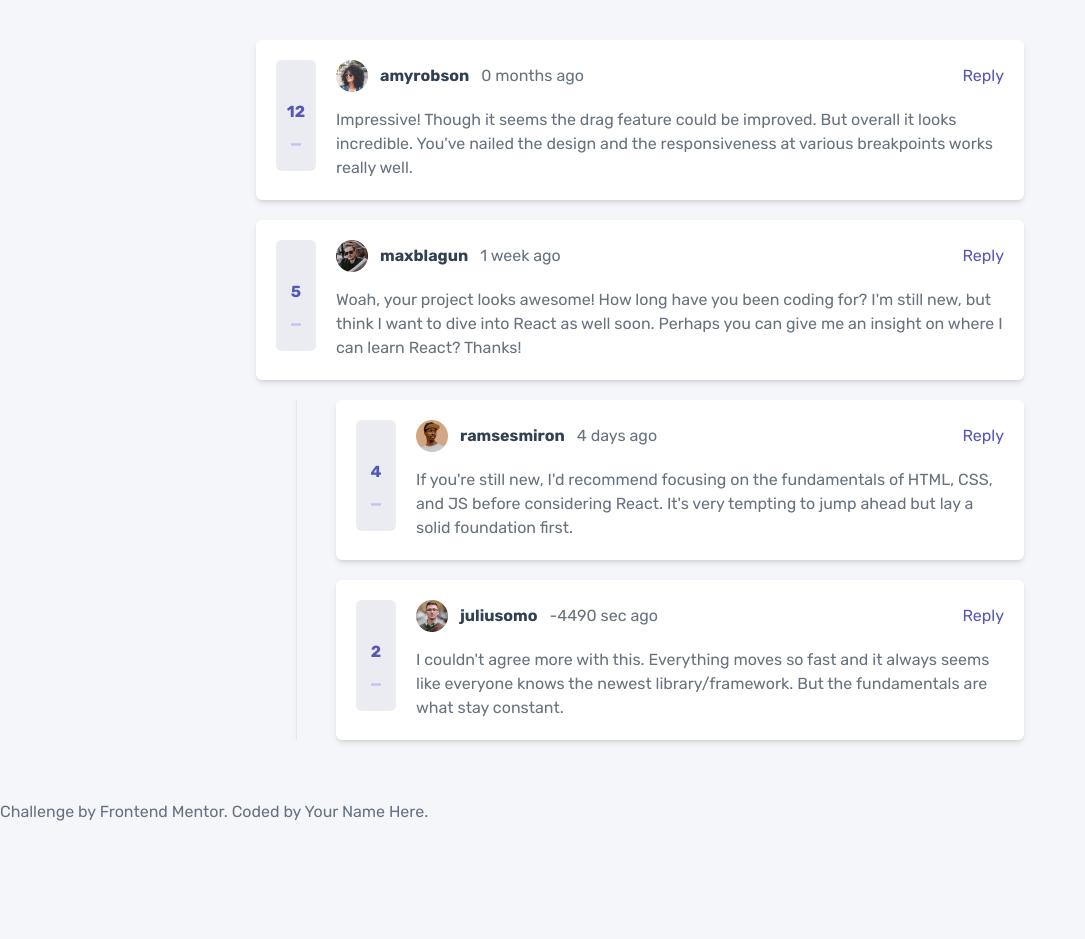
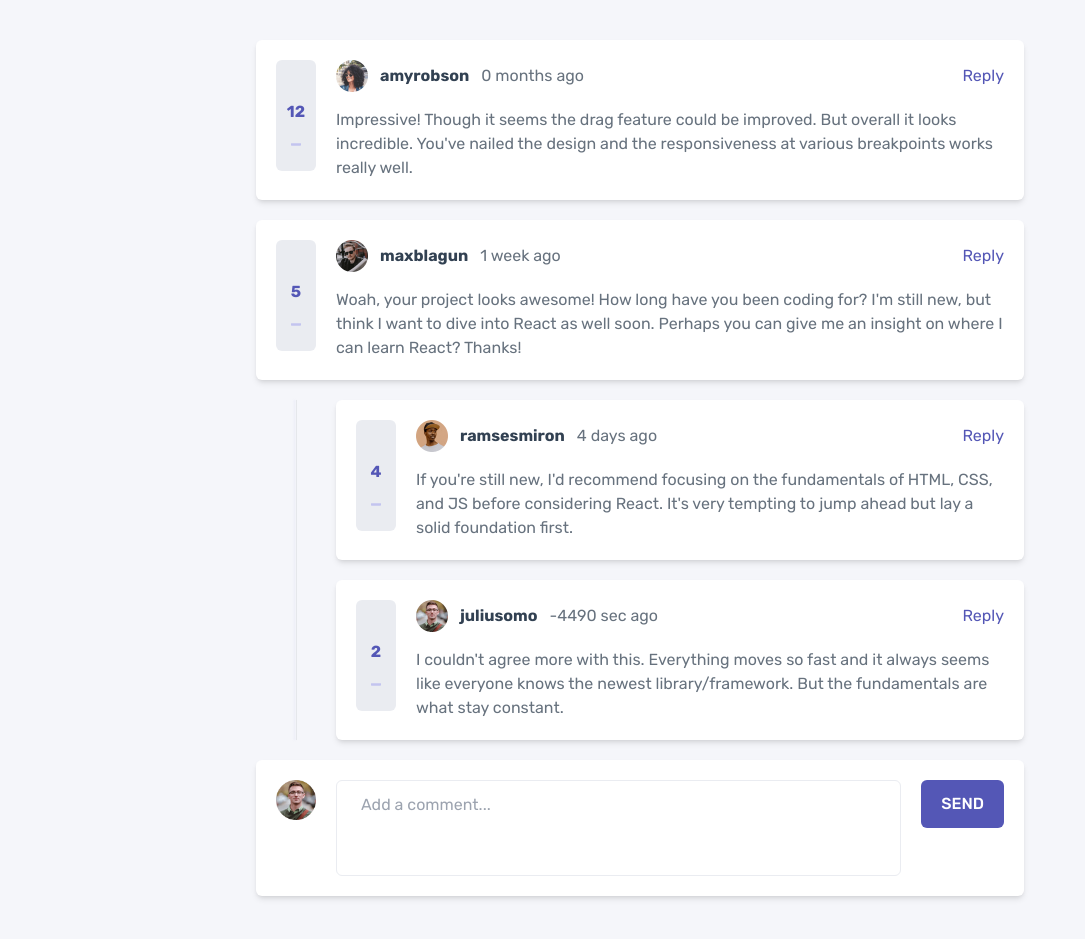
Before and after one commit to Foleas/Interactive-comments-section, a React (Vite) app: page / in a window 1280 px wide. Shown: the top 939 px of the page, without its empty margins (0-1085 px from the left). Before the commit the page ends 824 px from the top, so only its background shows below. Built offline with nearby package versions, Linux system fonts and the light colour scheme; some icons are missing.

Commit message:
Reply Component & Button Component & Comment for current user

```diff
--- a/src/App.tsx
+++ b/src/App.tsx
@@ -1,9 +1,16 @@
 import { useState, useEffect } from "react";
 import axios from "axios";
 import CommentBox from "./components/CommentBox";
-import { CommentItem, CommentUser, UserVote, ScoreAction } from "./types";
+import {
+  CommentItem,
+  CommentUser,
+  UserVote,
+  ScoreAction,
+  AddCommentHandler,
+} from "./types";
 import React from "react";
 import { getLocalStorage, setLocalStorage } from "./utils/localStorage";
+import ReplyBox from "./components/ReplyBox";
 
 function App() {
   const [currentUser, setCurrentUser] = useState<CommentUser>({
@@ -74,6 +81,28 @@ function App() {
     setLocalStorage("comments", updatedComments);
   };
 
+  const addCommentData: AddCommentHandler = (user, content) => {
+    const newId = Math.floor(Math.random() * Number.MAX_SAFE_INTEGER);
+
+    const newComment: CommentItem = {
+      id: newId,
+      content,
+      createdAt: Date.now(),
+      score: 0,
+      user: {
+        image: {
+          png: user.image.png,
+          webp: user.image.webp,
+        },
+        username: user.username,
+      },
+      replies: [],
+      userVotes: [],
+    };
+
+    setComments([...comments, newComment]);
+  };
+
   return (
     <main>
       <div className="comments-list-wrapper max-w-screen-md ml-auto mr-auto pt-10 pb-10">
@@ -115,6 +144,10 @@ function App() {
             </React.Fragment>
           );
         })}
+
+        {currentUser && (
+          <ReplyBox user={currentUser} addCommentData={addCommentData} />
+        )}
       </div>
     </main>
   );
--- /dev/null
+++ b/src/components/ReplyBox/index.tsx
@@ -0,0 +1,35 @@
+import { useState } from "react";
+import { AddCommentHandler, CommentUser } from "../../types";
+import Button from "../common/Button";
+
+interface ReplyBoxProps {
+  user: CommentUser;
+  addCommentData: AddCommentHandler;
+}
+
+const ReplyBox = ({ user, addCommentData }: ReplyBoxProps) => {
+  const [comment, setComment] = useState("");
+
+  return (
+    <div className="comment bg-white shadow-md rounded-md p-5 flex gap-5 items-start">
+      <img className="w-[40px]" src={user?.image.png} alt={user?.username} />
+      <textarea
+        name="comment"
+        placeholder="Add a comment..."
+        className="rounded-md transition-colors border border-gray-light focus:border-blue-moderate outline-none h-[96px] py-3 px-6 resize-none flex-1"
+        value={comment}
+        onChange={({ target }) => setComment(target.value)}
+      />
+      <Button
+        text="SEND"
+        disabled={comment === ""}
+        onClickHandler={() => {
+          addCommentData(user, comment);
+          setComment("");
+        }}
+      />
+    </div>
+  );
+};
+
+export default ReplyBox;
--- /dev/null
+++ b/src/components/common/Button/index.tsx
@@ -0,0 +1,23 @@
+interface ButtonProps {
+  text: string;
+  disabled: boolean;
+  onClickHandler: () => void;
+}
+
+const buttonClass =
+  "transition-colors bg-blue-moderate hover:bg-blue-lightGrayish text-white font-medium py-3 px-5 rounded-md";
+
+const Button = (props: ButtonProps) => {
+  const { text, disabled, onClickHandler } = props;
+  return (
+    <button
+      className={`${buttonClass} ${disabled ? "cursor-not-allowed" : ""}`}
+      disabled={disabled}
+      onClick={() => onClickHandler()}
+    >
+      {text}
+    </button>
+  );
+};
+
+export default Button;
--- a/src/types.d.ts
+++ b/src/types.d.ts
@@ -23,3 +23,7 @@ export type CommentItem = {
   replies?: CommentItem[];
   userVotes: UserVote[];
 };
+
+// COMMENT HANLDLERS
+
+export type AddCommentHandler = (user: CommentUser, content: string) => void;
```
